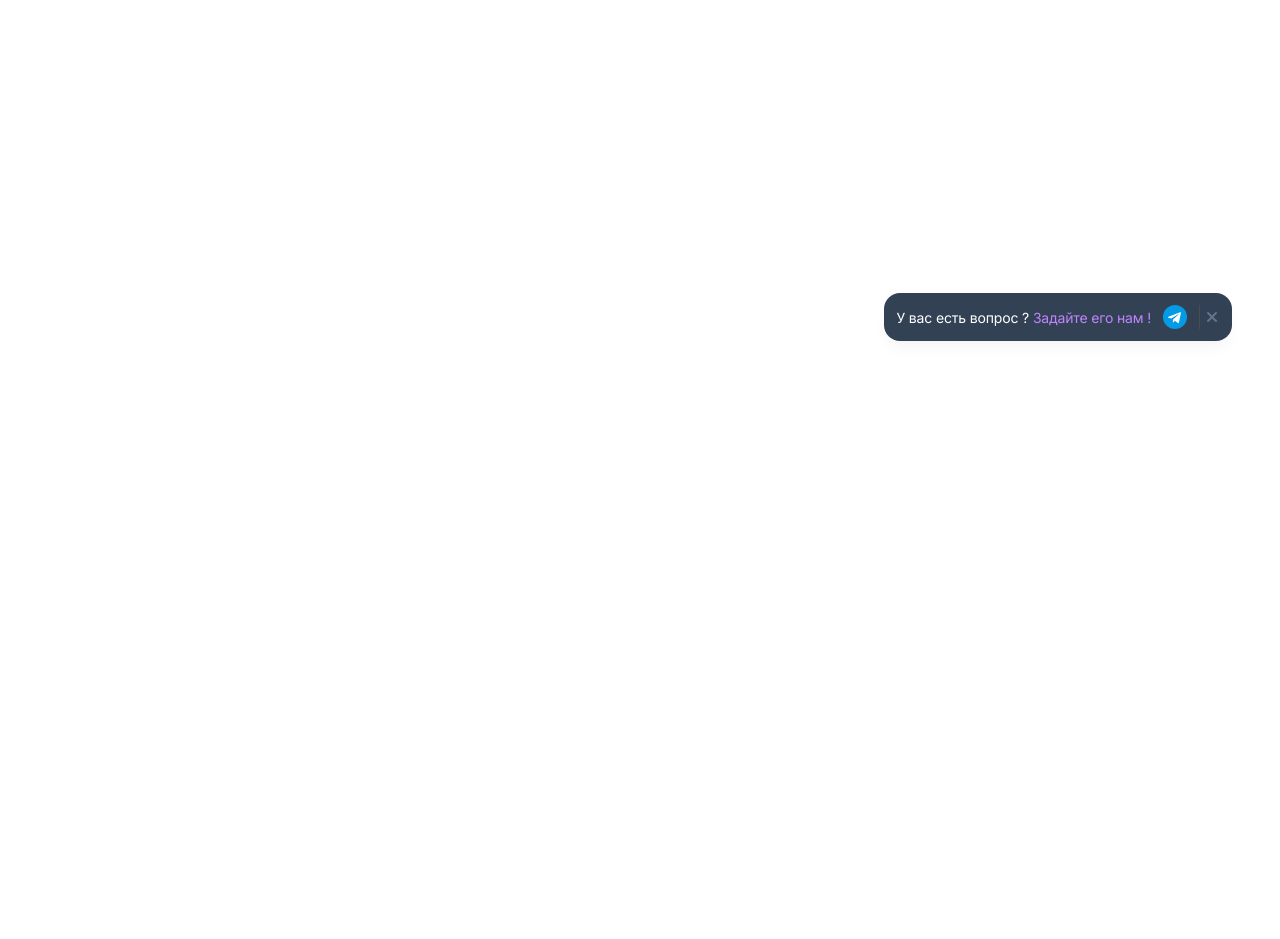
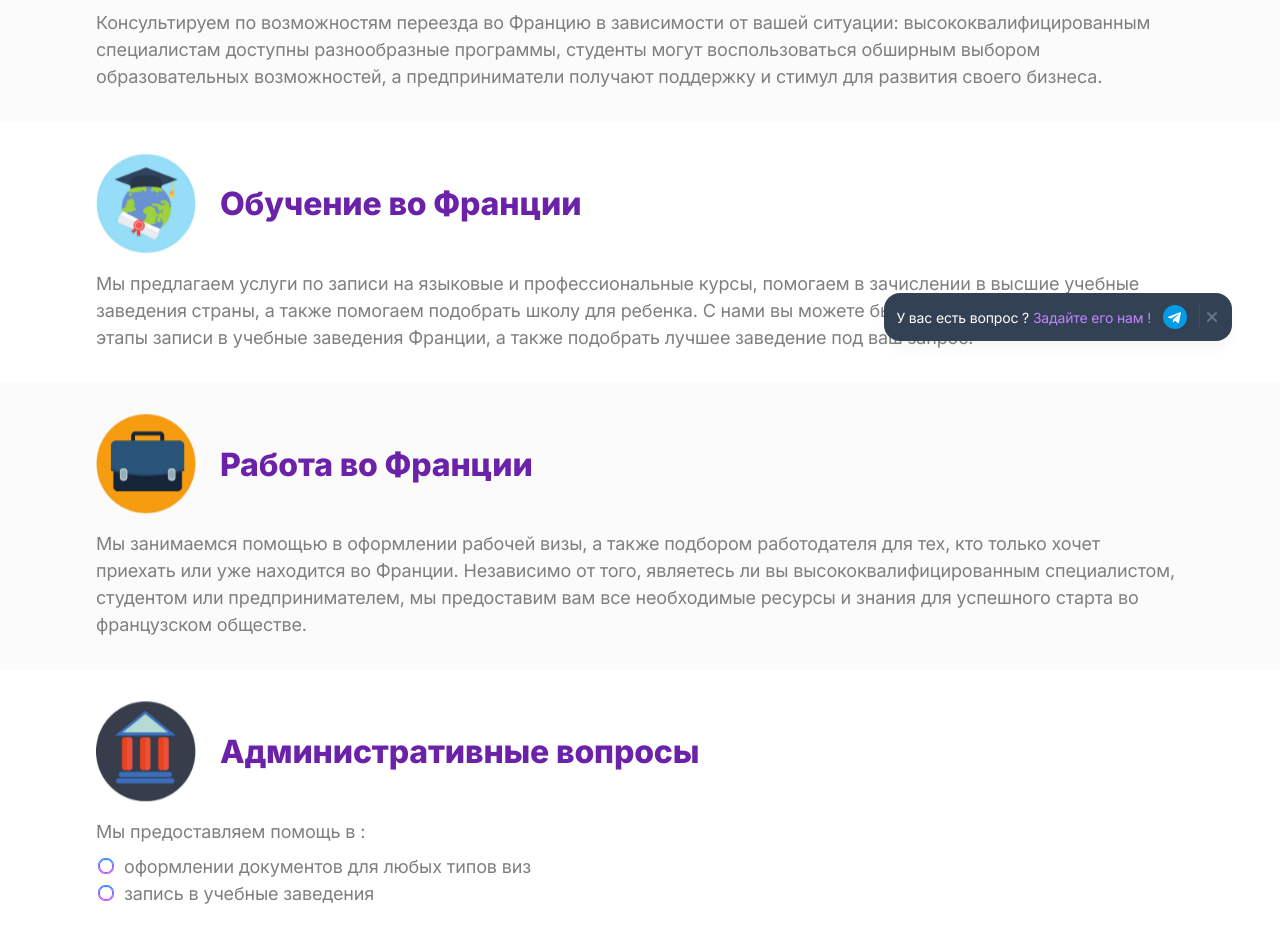
Before and after one commit to SergeMiro/france_andrei, a Next.js app: page /services in a window 1280 px wide. Before the commit this address had no page. Shown: the part 427-1366 px from the top of the page. Before the commit the page ends 800 px from the top, so only its background shows below. Built offline with nearby package versions, Linux system fonts and the light colour scheme.

Commit message:
services_components

```diff
--- a/app/(default)/page.tsx
+++ b/app/(default)/page.tsx
@@ -1,14 +1,16 @@
+
 export const metadata = {
   title: 'Home - Simple',
   description: 'Page description',
 }
 
+import React from 'react';
 import Hero from '@/components/hero'
 import Features from '@/components/features'
 import FeaturesBlocks from '@/components/features-blocks'
 import Testimonials from '@/components/testimonials'
 import Newsletter from '@/components/newsletter'
-import Services from '@/components/service'
+import Service from '@/components/service'
 
 export default function Home() {
   return (
@@ -18,9 +20,6 @@ export default function Home() {
 		<Newsletter />
 		<Testimonials />
       {/* <FeaturesBlocks /> */}
-		<Services />
-
-
     </>
   )
 }
--- /dev/null
+++ b/app/services/page.tsx
@@ -0,0 +1,58 @@
+
+export const metadata = {
+	title: 'Services',
+	description: 'Services of organistion',
+ }
+
+import StageIcon from '@/public/fonts/stage_icon.png'
+import MovingIcon from '@/public/fonts/moving_icon.png'
+import EducIcon from '@/public/fonts/educ_icon.png'
+import WorkIcon from '@/public/fonts/work_icon.png'
+import AdminQuest from '@/public/fonts/admin_voprosy_icon.png'
+
+import React from 'react';
+import Service from '@/components/service'
+
+export default function Services(){
+	return(
+		<>
+		<Service
+        iconSrc={StageIcon}
+        title="Оплачиваемая стажировка во Франции"
+        description="Это прекрасная возможность провести во Франции от 2 до 6 месяцев, приобрести интернациональный опыт, усовершенствовать свои языковые навыки и познакомиться с этой замечательной страной. Стажировки проходят в лучших отелях, ресторанах и кемпингах в разных регионах Франции. Стажер получает вознаграждение в размере не меньше, чем 623 € в месяц."
+        sectionStyle="bg-white"
+		  isListVisible="hidden"
+      />
+		<Service
+        iconSrc={MovingIcon}
+        title="Переезд во Францию"
+        description="Консультируем по возможностям переезда во Францию в зависимости от вашей ситуации: высококвалифицированным специалистам доступны разнообразные программы, студенты могут воспользоваться обширным выбором образовательных возможностей, а предприниматели получают поддержку и стимул для развития своего бизнеса."
+        sectionStyle="bg-gray-100"
+		  isListVisible="hidden"
+      />
+		<Service
+        iconSrc={EducIcon}
+        title="Обучение во Франции"
+        description="Мы предлагаем услуги по записи на языковые и профессиональные курсы, помогаем в зачислении в высшие учебные заведения страны, а также помогаем подобрать школу для ребенка. С нами вы можете быстрее и эффективнее пройти все этапы записи в учебные заведения Франции, а также подобрать лучшее заведение под ваш запрос."
+        sectionStyle="bg-white"
+		  isListVisible="hidden"
+      />
+		<Service
+        iconSrc={WorkIcon}
+        title="Работа во Франции"
+        description="Мы занимаемся помощью в оформлении рабочей визы, а также подбором работодателя для тех, кто только хочет приехать или уже находится во Франции. Независимо от того, являетесь ли вы высококвалифицированным специалистом, студентом или предпринимателем, мы предоставим вам все необходимые ресурсы и знания для успешного старта во французском обществе."
+        sectionStyle="bg-gray-100"
+		  isListVisible="hidden"
+      />
+		<Service
+        iconSrc={AdminQuest}
+        title="Административные вопросы"
+        description="Мы предоставляем помощь в :"
+        sectionStyle="bg-white"
+		  isListVisible="block"
+		  listItem1="оформлении документов для любых типов виз"
+		  listItem2="запись в учебные заведения"
+      />
+    </>
+	);
+}
--- a/components/service.tsx
+++ b/components/service.tsx
@@ -1,23 +1,30 @@
+
 import React from 'react';
+import Image from 'next/image'
 
-import Image from 'next/image'
-import StageIcon from '@/public/fonts/stage_icon.png'
+export default function Service({ iconSrc, title, description, sectionStyle, isListVisible, listItem1, listItem2 }) {
 
-export default function Services() {
   return (
-    <section className="bg-gray-100">
-      <div className="relative max-w-6xl mx-auto py-16 px-4 sm:px-6 lg:px-8">
+    <section className={sectionStyle}>
+      <div className="relative max-w-6xl mx-auto py-8 px-4 sm:px-6 lg:px-8">
           <div className='flex flex-row flex-nowrap items-center text-start'>
-			 	<Image className="md:max-w-full mr-6 rounded h-auto transform animate-float" src={StageIcon} width={150} alt="stage image" />
-            <h1 className="text-3xl font-extrabold text-purple-800 sm:text-4xl"> Оплачиваемая стажировка во Франции </h1>
+			 	<Image className="md:max-w-full mr-6 rounded h-auto transform animate-float" src={iconSrc} width={100} alt="stage image" />
+            <h1 className="text-3xl font-extrabold text-purple-800">{title}</h1>
           </div>
-
-          <p className="mt-4 text-lg text-gray-500">
-            Это прекрасная возможность провести во Франции от 2 до 6 месяцев, приобрести интернациональный опыт, усовершенствовать свои языковые навыки и познакомиться с этой замечательной страной. Стажировки проходят в лучших отелях, ресторанах и кемпингах в разных регионах Франции. Стажер получает вознаграждение в размере не меньше, чем 623 € в месяц.
-          </p>
+          <p className="mt-4 text-lg text-gray-500">{description}</p>
+				<div className={isListVisible}>
+					<ul className="mt-2 text-lg text-gray-500">
+						<li className='flex flex-row flex-nowrap items-center'>
+							<img className='w-5 mr-2 transition-transform ease-in-out duration-300 transform hover:scale-75' src="/fonts/icon_o.png" alt="icon_0"/>
+							<span>{listItem1}</span>
+						</li>
+						<li className='flex flex-row flex-nowrap items-center'>
+							<img className='w-5 mr-2 transition-transform ease-in-out duration-300 transform hover:scale-75' src="/fonts/icon_o.png" alt="icon_0"/>
+							<span>{listItem2}</span>
+						</li>
+					</ul>
+				</div>
       </div>
-
-
     </section>
   );
 }
--- a/components/ui/header.tsx
+++ b/components/ui/header.tsx
@@ -44,19 +44,19 @@ export default function Header() {
 						{/* Ваше содержимое Dropdown */}
 						<ul className='px-4'>
 							<li className='py-1'>
-								<Link href="/moving">Стажировка</Link>
+								<Link href="/services">Стажировка</Link>
 							</li>
 							<li className='py-1'>
-								<Link href="/internship">Переезд</Link>
+								<Link href="/services">Переезд</Link>
 							</li>
 							<li className='py-1'>
-								<Link href="/training">Обучение</Link>
+								<Link href="/services">Обучение</Link>
 							</li>
 							<li className='py-1'>
-								<Link href="/work">Работа</Link>
+								<Link href="/services">Работа</Link>
 							</li>
 							<li className='py-1'>
-								<Link href="/administrative">Административные вопросы</Link>
+								<Link href="/services">Административные вопросы</Link>
 							</li>
 						</ul>
 					</Dropdown>
```
